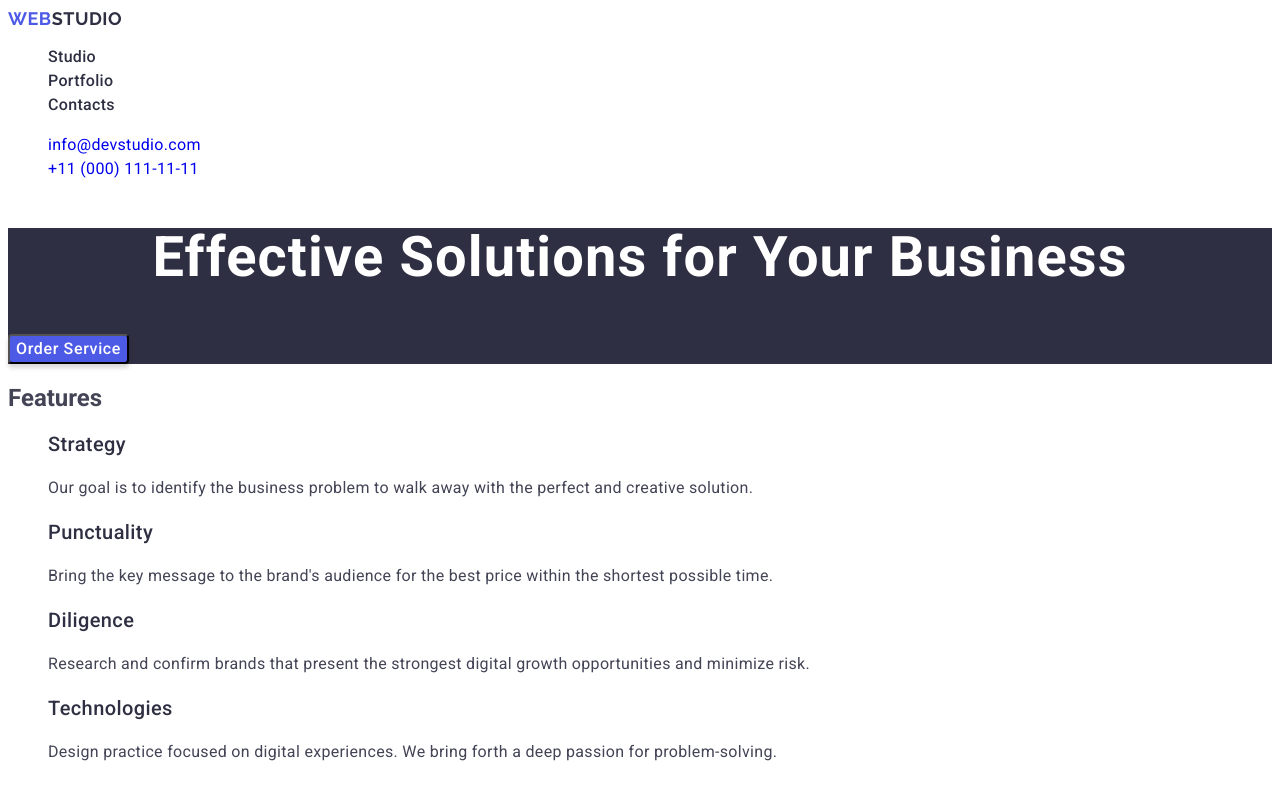
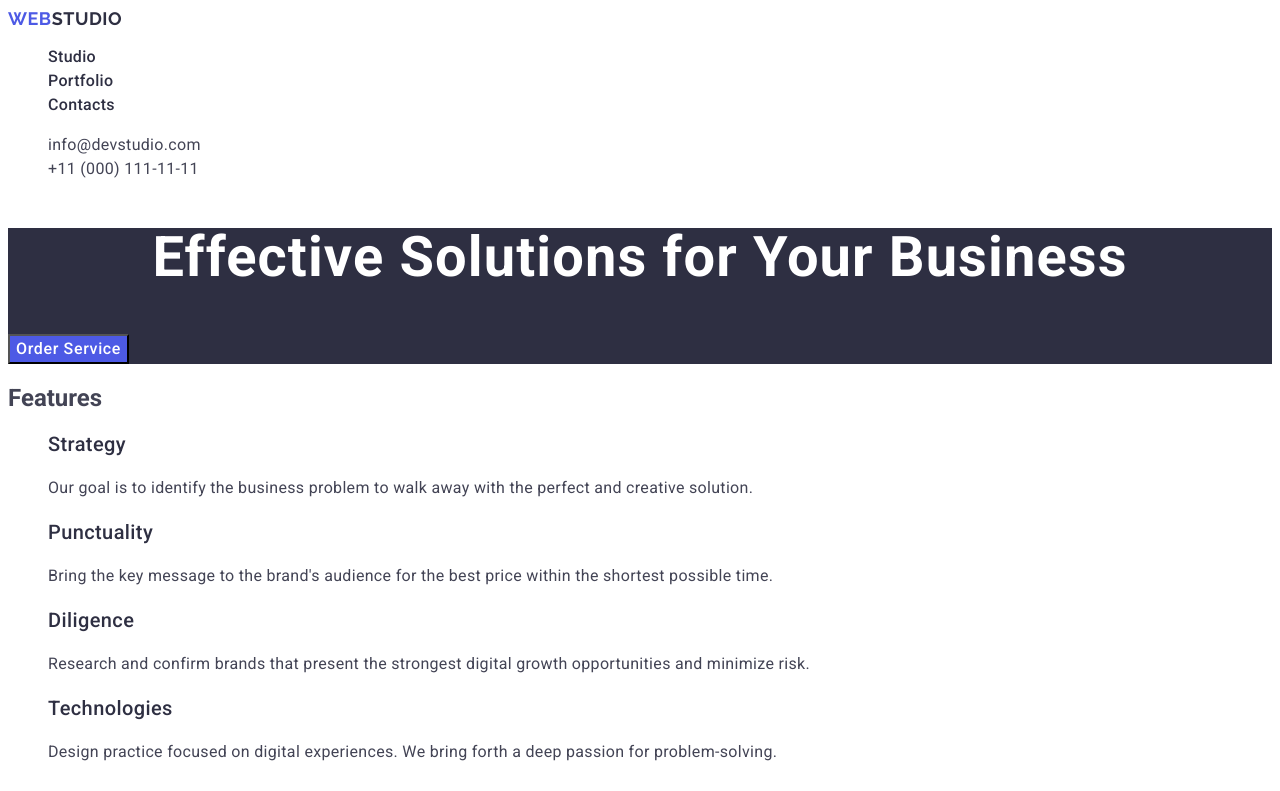
Before and after one commit to anastasiyakohut/goit-markup-hw-02, a plain HTML site: page index.html in a window 1280 px wide. Shown: the top 791 px of the page. Drawn offline with Linux system fonts and the light colour scheme.

Commit message:
updated styles.css

```diff
--- a/css/styles.css
+++ b/css/styles.css
@@ -71,6 +71,7 @@ ul {
 }*/
 
 .header-contacts-link {
+  color: #434455;
   font-size: 16px;
   font-weight: 400;
   line-height: 1.5;
@@ -108,9 +109,7 @@ ul {
   font-weight: 500;
   line-height: 1.5;
   letter-spacing: 0.04em;
-  border-radius: 4px;
   background-color: #4d5ae5;
-  box-shadow: 0px 4px 4px 0px rgba(0, 0, 0, 0.15);
   cursor: pointer;
 }
 
```
